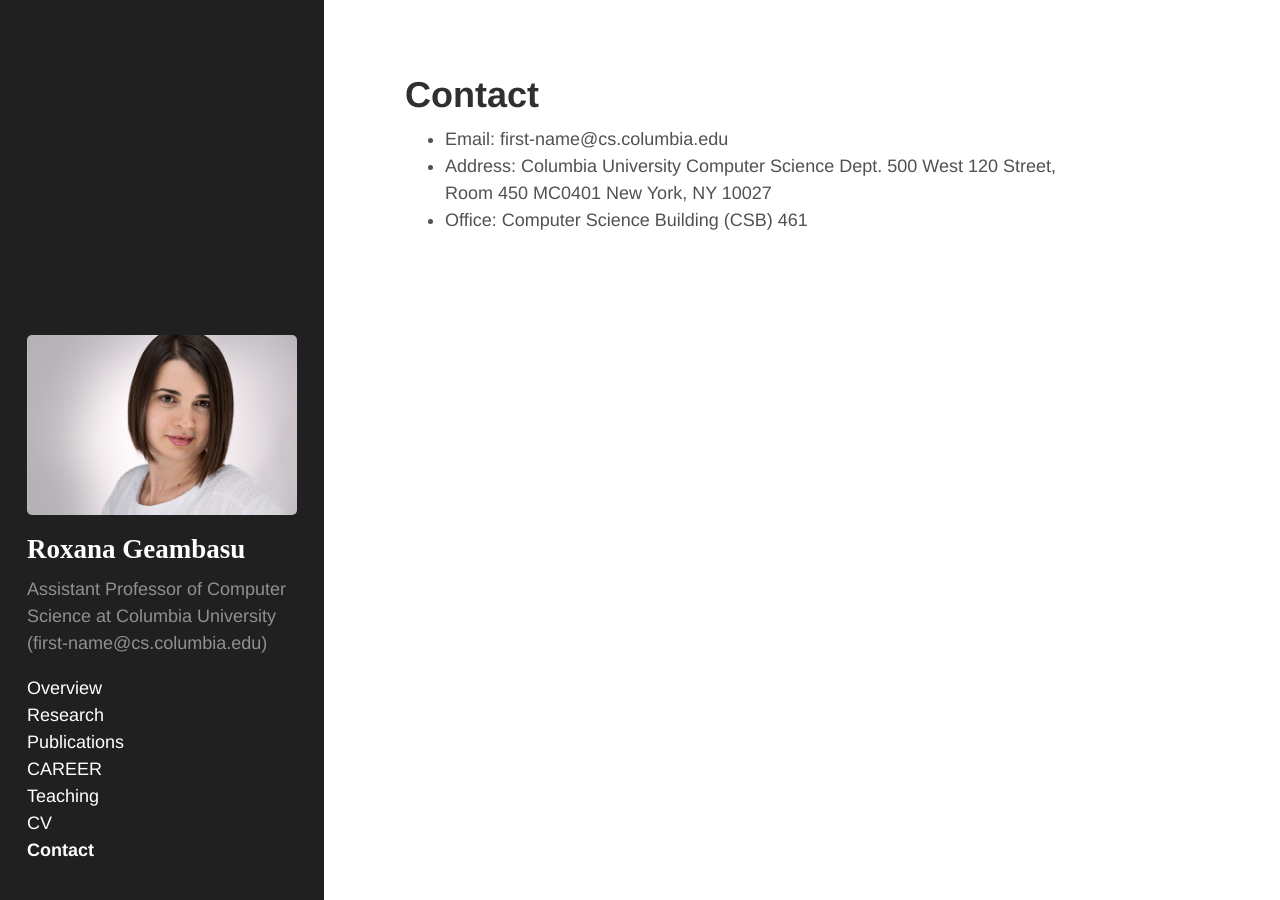
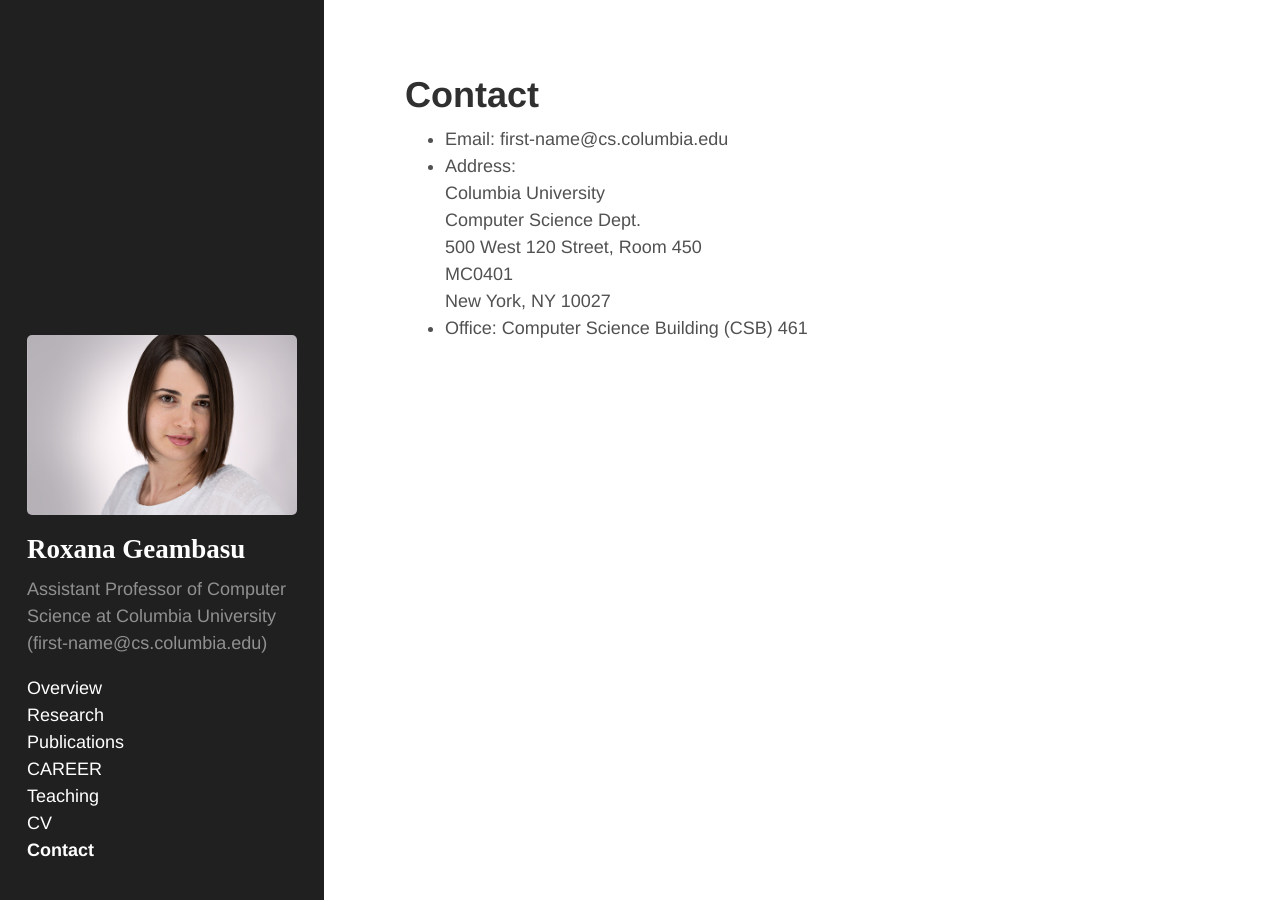
Before and after one commit to roxanageambasu/roxanageambasu.github.io, a Jekyll site: the page built from 06-contact.md, in a window 1280 px wide. Built offline with Jekyll 4.4.1, drawn with Linux system fonts in a browser that asks for light colours; Markdown is read by kramdown in place of the engine named in the settings.

```diff
--- a/06-contact.md
+++ b/06-contact.md
@@ -4,10 +4,10 @@ title: Contact
 ---
 
 * Email: first-name@cs.columbia.edu
-* Address:
-Columbia University
-Computer Science Dept.
-500 West 120 Street, Room 450
-MC0401
+* Address:<br/>
+Columbia University<br/>
+Computer Science Dept. <br/>
+500 West 120 Street, Room 450<br/>
+MC0401<br/>
 New York, NY 10027
 * Office: Computer Science Building (CSB) 461
```
